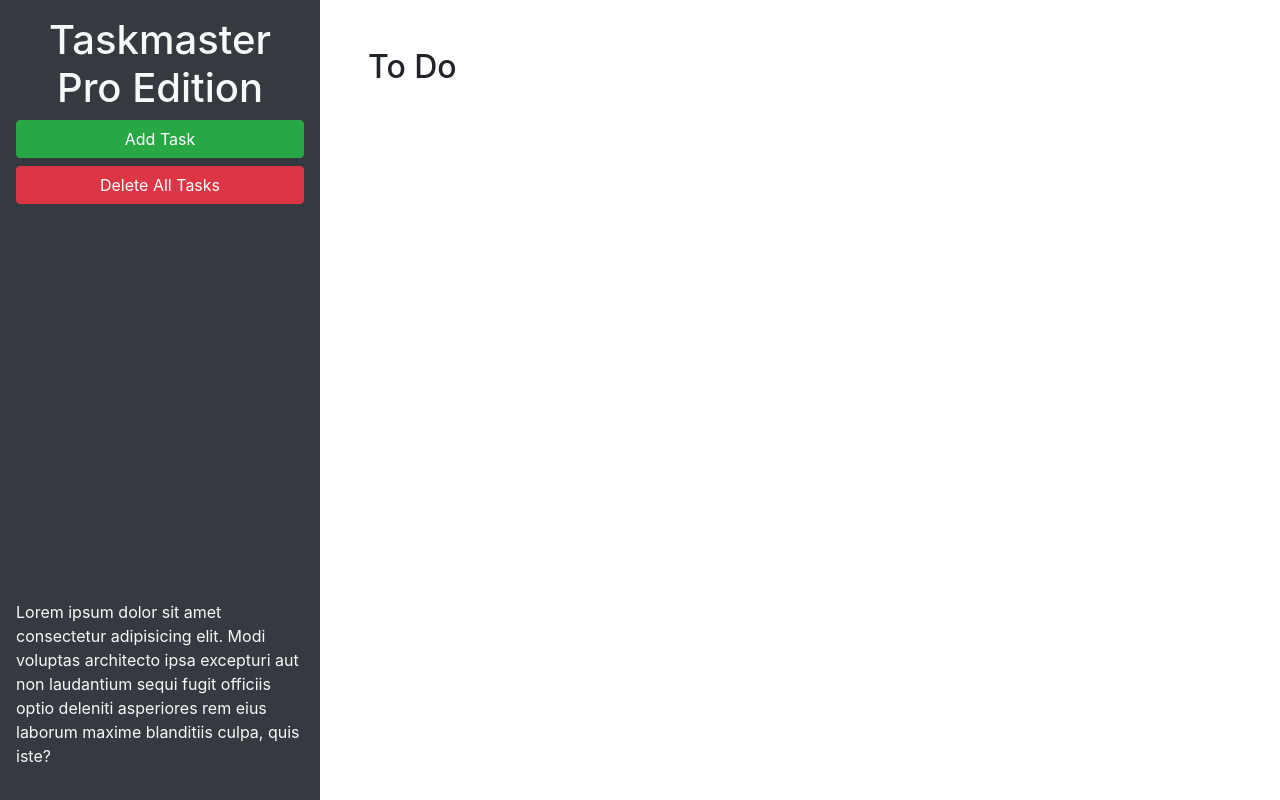
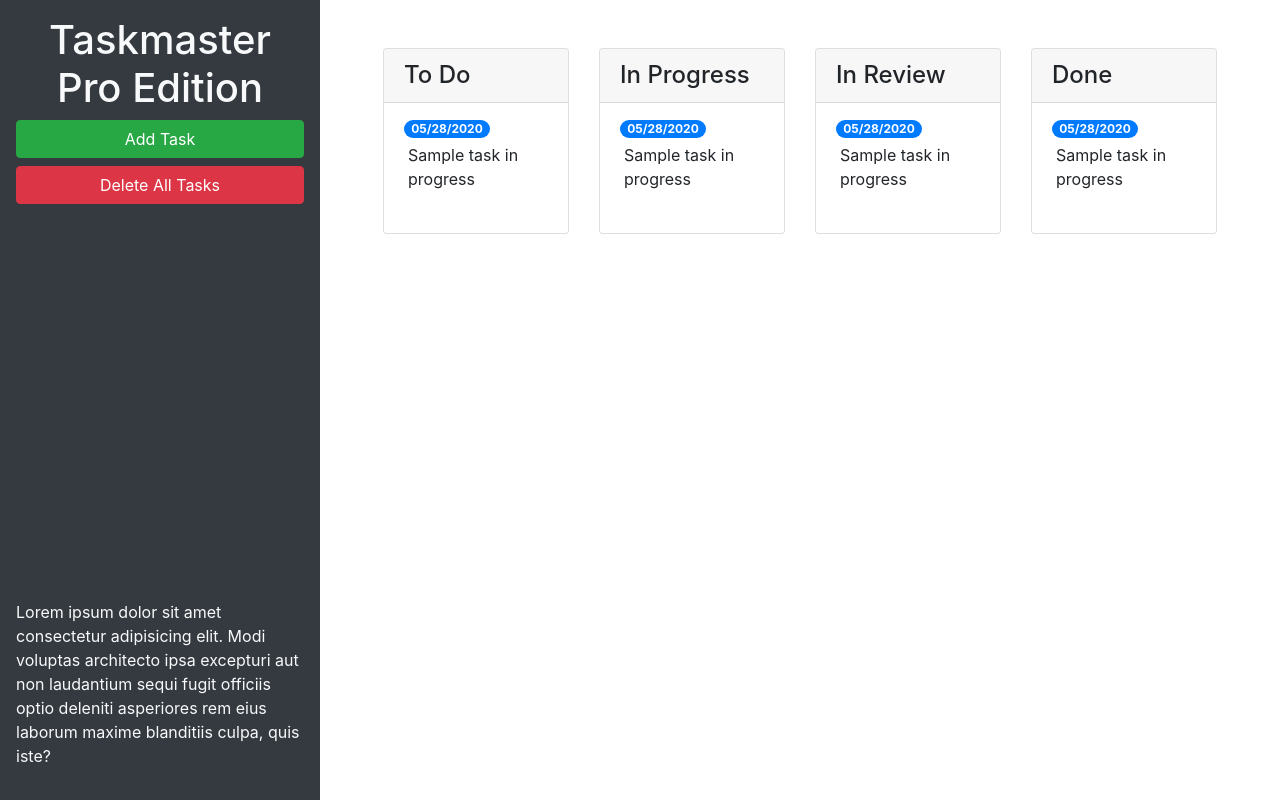
Before and after one commit to whosshazo/taskmaster-pro, a plain HTML site: page index.html in a window 1280 px wide. Drawn offline with nearby package versions, Linux system fonts and the light colour scheme.

Commit message:
Bootstrap UI

```diff
--- a/index.html
+++ b/index.html
@@ -24,9 +24,67 @@
       </p>
     </header>
     <main class="col-12 col-lg-9">
-      <div class="m-5">
-        <h2>To Do</h2>
-        <ul id="list-toDo" class="list-group"> </ul>
+      <div class="m-5 row justify-content-around">
+        <!--ToDo Start-->
+        <div class="col-12 col-md-6 col-xl-3 mb-3">
+          <div class="card">
+            <h4 class="card-header">
+              To Do
+            </h4>
+            <ul id="list-toDo" class="list-group list-group-flush">
+              <li class="list-group-item">
+                <span class="badge badge-primary badge-pill">05/28/2020</span>
+                <p class="m-1">Sample task in progress</p>
+              </li>
+            </ul>
+          </div>
+        </div>
+        <!--TODO End-->
+        <!--In Progress Start-->
+        <div class="col-12 col-md-6 col-xl-3 mb-3">
+          <div class="card">
+            <h4 class="card-header">
+              In Progress
+            </h4>
+            <ul id="list-" class="list-group list-group-flush">
+              <li class="list-group-item">
+                <span class="badge badge-primary badge-pill">05/28/2020</span>
+                <p class="m-1">Sample task in progress</p>
+              </li>
+            </ul>
+          </div>
+        </div>
+        <!--InProgress End-->
+        <!--InReview Start-->
+        <div class="col-12 col-md-6 col-xl-3 mb-3">
+          <div class="card">
+            <h4 class="card-header">
+              In Review
+            </h4>
+            <ul id="list-inReview" class="list-group list-group-flush">
+              <li class="list-group-item">
+                <span class="badge badge-primary badge-pill">05/28/2020</span>
+                <p class="m-1">Sample task in progress</p>
+              </li>
+            </ul>
+          </div>
+        </div>
+        <!--InReview End-->
+        <!--Done Start-->
+        <div class="col-12 col-md-6 col-xl-3 mb-3">
+          <div class="card">
+            <h4 class="card-header">
+              Done
+            </h4>
+            <ul id="list-Done" class="list-group list-group-flush">
+              <li class="list-group-item">
+                <span class="badge badge-primary badge-pill">05/28/2020</span>
+                <p class="m-1">Sample task in progress</p>
+              </li>
+            </ul>
+          </div>
+        </div>
+        <!--Done End-->
       </div>
     </main>
   </div>
@@ -46,11 +104,11 @@
           <form>
             <div class="form-group">
               <label for="modalTaskDescription">Task description</label>
-              <textarea id="modalTaskDescription" rows="3"></textarea>
+              <textarea id="modalTaskDescription" rows="3" class="form-control"></textarea>
             </div>
             <div class="form-group">
               <label for="modalDueDate">Due date</label>
-              <input type="text" id="modalDueDate" placeholder="mm/dd/yyyy" autocomplete="off" />
+              <input type="text" class="form-control" id="modalDueDate" placeholder="mm/dd/yyyy" autocomplete="off" />
             </div>
           </form>
         </div>
```
